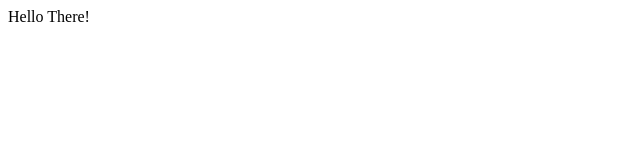
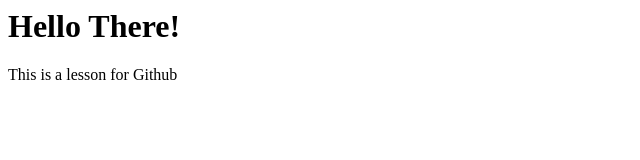
Before and after one commit to Nadhsikarn/CS100-first-repo, a plain HTML site: page index.html in a window 1280 px wide. Shown: the whole page, without its empty margins (0-640 px from the left). Drawn offline with Linux system fonts and the light colour scheme.

Commit message:
add text in index.html

```diff
--- a/index.html
+++ b/index.html
@@ -1,5 +1,6 @@
 <html>
 <body>
-<p>Hello There!</p>
+<h1>Hello There!</h1>
+This is a lesson for Github
 </body>
 </html>
```
